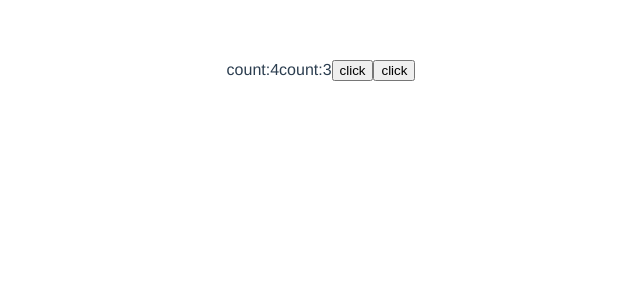
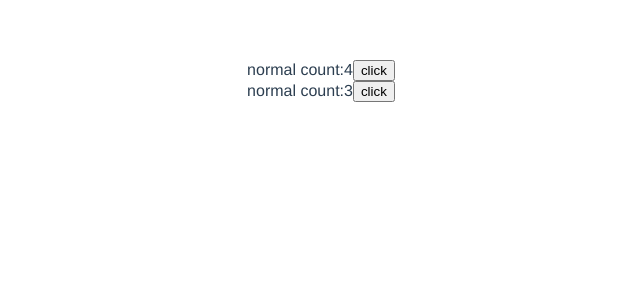
Before and after one commit to MasqueradeU/vue_prac, a Vue app: page / in a window 1280 px wide. Shown: the top 300 px of the page, without its empty margins (319-959 px from the left). Built offline with nearby package versions, Linux system fonts and the light colour scheme.

Commit message:
Push Array length increase child comp

```diff
--- a/src/App.vue
+++ b/src/App.vue
@@ -1,9 +1,8 @@
 <template>
   <div id="app">
-    <span>count:{{ ary.length }}</span>
-    <span>count:{{ msgs.length }}</span>
+    <span>normal count:{{ ary.length }}</span>
     <button @click="push">click</button>
-    <button @click="handleclick">click</button>
+    <dataBinding :mes="msgs"/>
   </div>
 </template>
 
--- a/src/components/dataBinding.vue
+++ b/src/components/dataBinding.vue
@@ -1,9 +1,7 @@
 <template>
   <div class="databinding">
-    <span>count2:{{ count }}</span>
-    <button @click="handleclick2($event)">click2</button>
-    <count1
-    @child-incr="childCount"/>
+    <span>normal count:{{ mes ? mes.length : 0 }}</span>
+    <button @click="pushchild">click</button>
   </div>
 </template>
 
@@ -18,18 +16,14 @@ export default {
   name: 'databinding',
 
   props: {
-    count: {
-      type: Number
+    mes: {
+      type: Array
     }
   },
 
   methods: {
-    handleclick2: function (e) {
-      this.$emit('child-ev', this.count)
-    },
-
-    childCount: function (e) {
-      this.count += 1
+    pushchild: function (e) {
+      this.mes.push([])
     }
   }
 }
```
